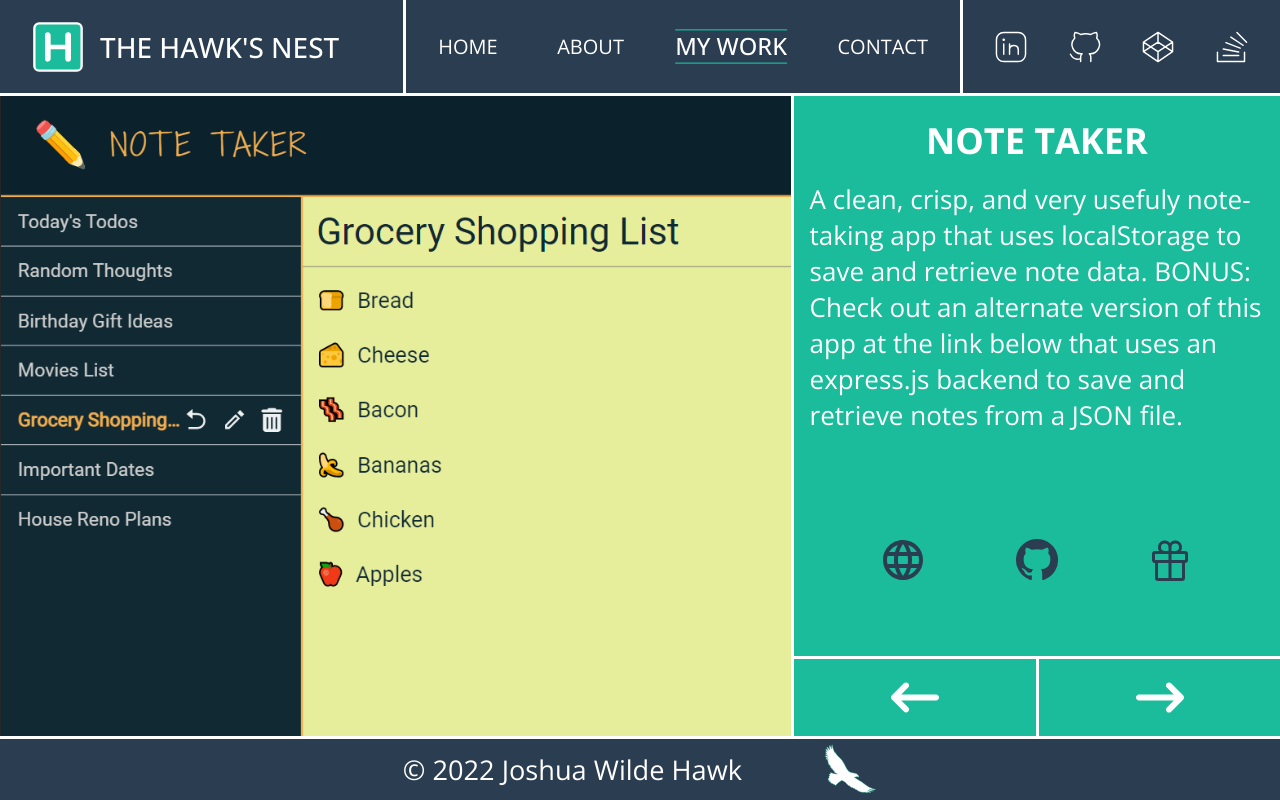
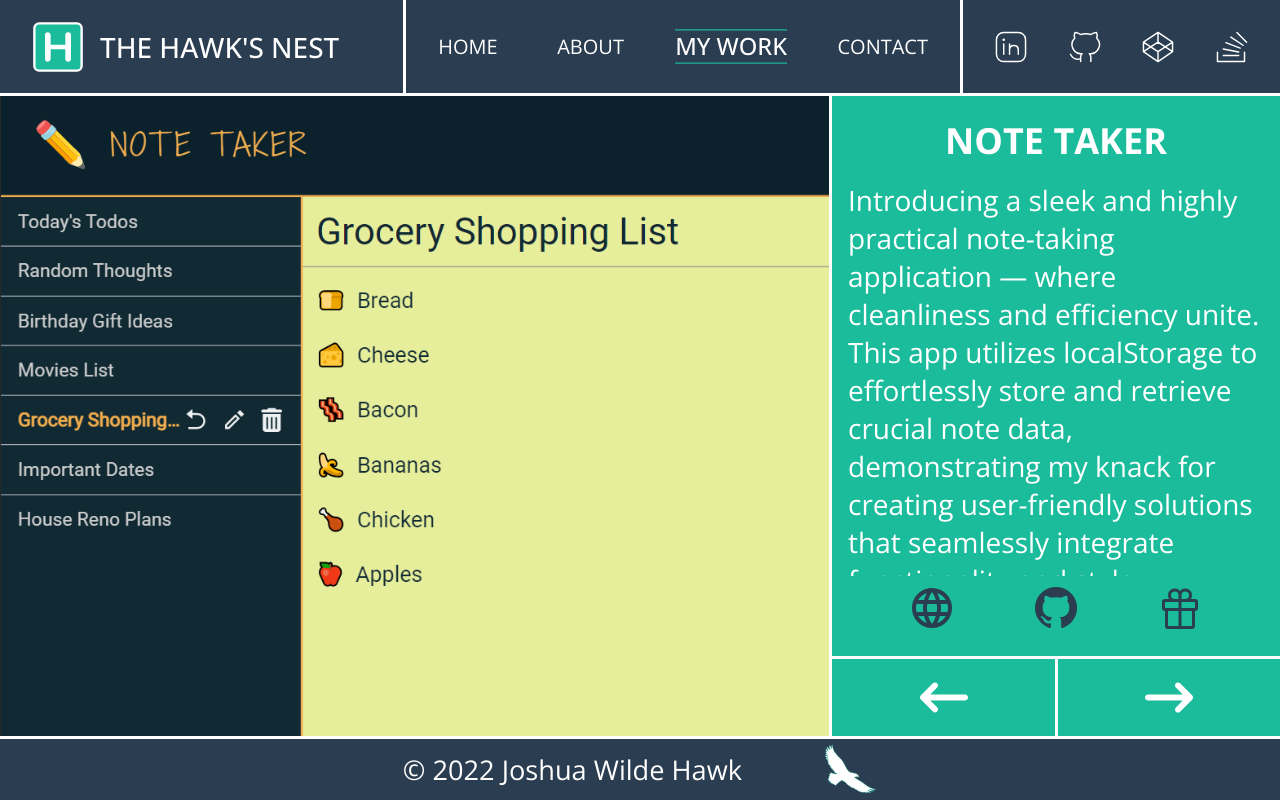
Before and after one commit to hawkjosh/portfolio, a React (Vite) app: page /work-samples in a window 1280 px wide. Built offline with nearby package versions, Linux system fonts and the light colour scheme.

Commit message:
continued converting to styled components and added expand button feature on work sample links

```diff
--- a/package.json
+++ b/package.json
@@ -9,6 +9,7 @@
     "preview": "vite preview"
   },
   "dependencies": {
+    "@styled-icons/simple-icons": "^10.46.0",
     "react": "^18.2.0",
     "react-dom": "^18.2.0",
     "react-router-dom": "^6.13.0",
--- a/src/pages/About/About.jsx
+++ b/src/pages/About/About.jsx
@@ -19,12 +19,12 @@ const paragraphs = [
 	{
 		index: 0,
 		pid: 'paragraph1of2',
-		text: `Welcome to my online portfolio! My name is Josh Hawk and I recently decided to forge a new path into the exciting world of programming and web development. Having spent the last 15 years as a high school educator with no real background in coding, I enrolled in a full stack web development boot camp through Georgia Tech to jumpstart this career change. I finished the bootcamp this past fall and have coded nearly every day since, each one bringing new opportunities to reinforce what I've already learned and to expand my knowledge base of this incredible and continuously evolving field.`,
+		text: `Welcome to my online portfolio! I'm Josh Hawk, a dedicated professional with 15 years of experience in education and a newfound passion for programming and web development. While I began my journey as a high school educator, I made a bold decision to transition into the incredible world of software engineering. To equip myself with the necessary skills, I enrolled in a comprehensive full stack web development boot camp at Georgia Tech. Since completing the boot camp, I've immersed myself in coding projects daily, consistently reinforcing my existing knowledge and embracing the boundless growth potential of this dynamic and ever-evolving field.`,
 	},
 	{
 		index: 1,
 		pid: 'paragraph2of2',
-		text: `Please check out some of my favorite work samples while you're here. I've included individual and group projects I created throughout the boot camp, as well as some personal projects I tackled for fun. You can also look at the skills I've acquired and experiences I've gained by following the toolbox and resume links on this page. I'd love to hear from you so please feel free to reach out with any questions or comments using the contact link above. I hope you like what you see, and thanks for stopping by!`,
+		text: `As you explore my portfolio, you'll discover a collection of standout projects that highlight my capabilities. From collaborative team efforts during the boot camp to personal undertakings, each project showcases my commitment to creating innovative solutions. Don't miss the opportunity to explore my acquired skills and professional experiences through the toolbox and resume links provided on this page. I'm always eager to connect, so don't hesitate to reach out via the contact link above. Thank you for visiting, and I look forward to the possibility of working together!`,
 	},
 ]
 
--- a/src/pages/About/components/styles/Toolbox.styled.js
+++ b/src/pages/About/components/styles/Toolbox.styled.js
@@ -90,6 +90,20 @@ const ToolboxIconsWrapper = styled.div`
 	}
 `
 
+const ToolboxSimpleIconsWrapper = styled.div`
+	display: grid;
+	grid-template-columns: repeat(6, 1fr);
+	gap: clamp(2.5rem, 2rem + 1.25vw, 3rem);
+	margin: 2.5rem 5%;
+
+	@media (640px <= width < 960px) {
+		grid-template-columns: repeat(5, 1fr);
+	}
+	@media (width < 640px) {
+		grid-template-columns: repeat(4, 1fr);
+	}
+`
+
 const ToolboxIcon = styled.img`
 	aspect-ratio: 3/2;
 	object-fit: contain;
@@ -120,11 +134,25 @@ const ToolboxIcon = styled.img`
 	}
 `
 
+const ToolboxSimpleIcon = styled.div`
+	display: flex;
+	justify-content: center;
+	align-items: center;
+	transition: transform 0.25s ease-in-out;
+
+	&:hover {
+		transform: scale(1.25);
+		cursor: pointer;
+	}
+`
+
 export {
 	ToolboxBackground,
 	ToolboxContainer,
 	ToolboxCloseBtnWrapper,
 	ToolboxCloseBtn,
 	ToolboxIconsWrapper,
+	ToolboxSimpleIconsWrapper,
 	ToolboxIcon,
+	ToolboxSimpleIcon,
 }
--- a/src/pages/WorkSamples/components/WorkSamplesInfo.jsx
+++ b/src/pages/WorkSamples/components/WorkSamplesInfo.jsx
@@ -11,7 +11,19 @@ export const WorkSamplesInfo = ({ item, activeIndex }) => {
 		<InfoWrapper
 			data-status={item.index === activeIndex ? 'active' : 'inactive'}>
 			<InfoTitle>{item.title}</InfoTitle>
-			<InfoText>{item.info}</InfoText>
+			{item.index === 0 ? (
+				<>
+					<InfoText>{item.info}</InfoText>
+					<br />
+					<InfoText>
+						<strong>BONUS</strong>: Check out an alternate version of this app
+						at the link below that uses an express.js backend to save and
+						retrieve notes from a JSON file.
+					</InfoText>
+				</>
+			) : (
+				<InfoText>{item.info}</InfoText>
+			)}
 		</InfoWrapper>
 	)
 }
--- a/src/pages/WorkSamples/components/WorkSamplesLink.jsx
+++ b/src/pages/WorkSamples/components/WorkSamplesLink.jsx
@@ -1,8 +1,7 @@
 import React from 'react'
 
-import { NavLink } from 'react-router-dom'
+import { WorkSamplesLinkBtn } from './WorkSamplesLinkBtn.jsx'
 
-import { WorkSamplesLinkBtn } from './WorkSamplesLinkBtn.jsx'
 import { WebAppIconBtn } from './WebAppIconBtn.jsx'
 import { GithubIconBtn } from './GithubIconBtn.jsx'
 import { BonusIconBtn } from './BonusIconBtn.jsx'
@@ -13,34 +12,22 @@ export const WorkSamplesLink = ({ item, activeIndex }) => {
 	return (
 		<LinkWrapper
 			data-status={item.index === activeIndex ? 'active' : 'inactive'}>
-			<NavLink
-				to={item.website}
-				target='_blank'
-				rel='noreferrer'>
 			<WorkSamplesLinkBtn
 				icon={<WebAppIconBtn />}
 				text='Web App'
+				link={item.website}
 			/>
-			</NavLink>
-			<NavLink
-				to={item.github}
-				target='_blank'
-				rel='noreferrer'>
 			<WorkSamplesLinkBtn
 				icon={<GithubIconBtn />}
 				text='Github Repo'
+				link={item.github}
 			/>
-			</NavLink>
 			{item.bonus !== null && (
-				<NavLink
-					to={item.bonus}
-					target='_blank'
-					rel='noreferrer'>
 				<WorkSamplesLinkBtn
 					icon={<BonusIconBtn />}
 					text='Bonus'
+					link={item.bonus}
 				/>
-				</NavLink>
 			)}
 		</LinkWrapper>
 	)
--- a/src/pages/WorkSamples/components/WorkSamplesLinkBtn.jsx
+++ b/src/pages/WorkSamples/components/WorkSamplesLinkBtn.jsx
@@ -1,39 +1,48 @@
-import React, { useRef, useState } from 'react'
+import React, { useEffect, useRef, useState } from 'react'
 import { useWindowSize } from '../../Layout/components/hooks/useWindowSize.js'
 
 import { LinkBtn, BtnText } from './styles/WorkSamplesLinkBtn.styled.js'
 
-export const WorkSamplesLinkBtn = ({ icon, text }) => {
-	const [isHovered, setIsHovered] = useState(false)
+export const WorkSamplesLinkBtn = ({ icon, text, link }) => {
+	const [expanded, setExpanded] = useState(false)
 	const buttonRef = useRef(null)
 	const { isTablet, isShortScreen, isPortrait } = useWindowSize()
 
-	const handleMouseEnter = () => {
-		setIsHovered(true)
+	const handleExpandClick = () => {
+		setExpanded(true)
 	}
 
-	const handleMouseLeave = () => {
-		setIsHovered(false)
+	const handleLinkClick = () => {
+		window.open(link, '_blank', 'noopener,noreferrer')
 	}
+
+	useEffect(() => {
+		const handleOutsideClick = (e) => {
+			if (buttonRef.current && !buttonRef.current.contains(e.target)) {
+				setExpanded(false)
+			}
+		}
+
+		document.addEventListener('click', handleOutsideClick)
+
+		return () => {
+			document.removeEventListener('click', handleOutsideClick)
+		}
+	}, [])
 
 	return (
 		<>
-			{isTablet && !isPortrait && isShortScreen ? (
-				<LinkBtn
-					ref={buttonRef}
-					onMouseEnter={handleMouseEnter}
-					onMouseLeave={handleMouseLeave}>
-					{icon}
-				</LinkBtn>
-			) : (
-				<LinkBtn
-					ref={buttonRef}
-					onMouseEnter={handleMouseEnter}
-					onMouseLeave={handleMouseLeave}>
-					{icon}
-					{isHovered && <BtnText>{text}</BtnText>}
-				</LinkBtn>
-			)}
+			<LinkBtn
+				ref={buttonRef}
+				data-expand={expanded && 'expanded'}
+				onClick={
+					isTablet && !isPortrait && isShortScreen
+						? handleLinkClick
+						: handleExpandClick
+				}>
+				{icon}
+				{expanded && <BtnText onClick={handleLinkClick}>{text}</BtnText>}
+			</LinkBtn>
 		</>
 	)
 }
--- a/src/pages/WorkSamples/components/styles/WorkSamples.styled.js
+++ b/src/pages/WorkSamples/components/styles/WorkSamples.styled.js
@@ -10,32 +10,32 @@ const StyledContainer = styled.div`
 	overflow: hidden;
 
 	@media (width >= 1280px) {
-		grid-template-columns: 62% 38%;
-		grid-template-rows: 60% 27.5% 12.5%;
+		grid-template-columns: 65% 35%;
+		grid-template-rows: 75% 12.5% 12.5%;
 	}
 	@media (640px <= width < 1280px) {
 		@media (orientation: landscape) {
-			grid-template-columns: 52.5% 47.5%;
-			grid-template-rows: 67.5% 20% 12.5%;
+			grid-template-columns: 60% 40%;
+			grid-template-rows: 75% 12.5% 12.5%;
 
 			@media (height < 500px) {
-				grid-template-columns: 47.5% 45% 7.5%;
+				grid-template-columns: 50% 42.5% 7.5%;
 				grid-template-rows: 82.5% 17.5%;
 			}
 		}
 		@media (orientation: portrait) {
 			grid-template-columns: 1fr;
-			grid-template-rows: 50% 30% 10% 10%;
+			grid-template-rows: 50% 35% 7.5% 7.5%;
 		}
 	}
 	@media (width < 640px) {
 		@media (orientation: landscape) {
-			grid-template-columns: 47.5% 52.5%;
-			grid-template-rows: 60% 22.5% 17.5%;
+			grid-template-columns: 55% 45%;
+			grid-template-rows: 70% 15% 15%;
 		}
 		@media (orientation: portrait) {
 			grid-template-columns: 1fr;
-			grid-template-rows: 45% 35% 10% 10%;
+			grid-template-rows: 50% 35% 7% 8%;
 		}
 	}
 `
--- a/src/pages/WorkSamples/components/styles/WorkSamplesInfo.styled.js
+++ b/src/pages/WorkSamples/components/styles/WorkSamplesInfo.styled.js
@@ -5,7 +5,10 @@ const InfoWrapper = styled.div`
 	grid-row: 1 / 2;
 	display: flex;
 	flex-direction: column;
-	transition: all 1s ease-in-out;
+	transition: opacity, transform, visibility;
+	transition-duration: 1s;
+	transition-timing-function: ease-in-out;
+	overflow-y: scroll;
 
 	@media (width >= 1280px) {
 		gap: 1rem;
@@ -84,14 +87,14 @@ const InfoText = styled.p`
 	font-weight: 200;
 
 	@media (width >= 1280px) {
-		font-size: 1.625rem;
+		font-size: 1.75rem;
 	}
 	@media (640px <= width < 1280px) {
 		@media (orientation: landscape) {
-			font-size: 1rem;
+			font-size: 1.625rem;
 
 			@media (height < 500px) {
-				font-size: 0.9375rem;
+				font-size: 0.953122rem;
 			}
 		}
 		@media (orientation: portrait) {
@@ -100,10 +103,10 @@ const InfoText = styled.p`
 	}
 	@media (width < 640px) {
 		@media (orientation: landscape) {
-			font-size: 0.875rem;
+			font-size: 1rem;
 		}
 		@media (orientation: portrait) {
-			font-size: 1rem;
+			font-size: 1.125rem;
 		}
 	}
 `
--- a/src/pages/WorkSamples/components/styles/WorkSamplesLink.styled.js
+++ b/src/pages/WorkSamples/components/styles/WorkSamplesLink.styled.js
@@ -7,7 +7,9 @@ const LinkWrapper = styled.div`
 	justify-content: space-evenly;
 	align-items: center;
 	padding-bottom: 1rem;
-	transition: all 1s ease;
+	transition: opacity, transform, visibility;
+	transition-duration: 1s;
+	transition-timing-function: ease-in-out;
 
 	@media (640px <= width < 1280px) {
 		@media (orientation: landscape) {
--- a/src/pages/WorkSamples/components/styles/WorkSamplesLinkBtn.styled.js
+++ b/src/pages/WorkSamples/components/styles/WorkSamplesLinkBtn.styled.js
@@ -1,6 +1,6 @@
 import styled from 'styled-components'
 
-const LinkBtn = styled.button`
+const LinkBtn = styled.div`
 	display: flex;
 	justify-content: center;
 	align-items: center;
@@ -40,7 +40,7 @@ const LinkBtn = styled.button`
 
 	& svg {
 		fill: var(--color-secondary);
-		transition: fill 0.25s ease-in-out 0.125s;
+		transition: fill 0.25s ease-in-out;
 
 		@media (width >= 1280px) {
 			width: 3rem;
@@ -65,9 +65,12 @@ const LinkBtn = styled.button`
 				width: 2rem;
 			}
 		}
+		&:hover {
+			fill: hsla(360, 100%, 100%, 1);
+		}
 	}
 
-	&:hover {
+	&[data-expand|='expanded'] {
 		border-radius: 2rem;
 		background-color: var(--color-secondary);
 
```
Also changed, not shown: src/pages/About/components/Toolbox.jsx (+127 -76 lines), src/pages/WorkSamples/WorkSamples.jsx (+7 -7 lines), 1 other file (tests, documents, lock files or other folders). Lines whose indentation alone changed are shown as unchanged.
